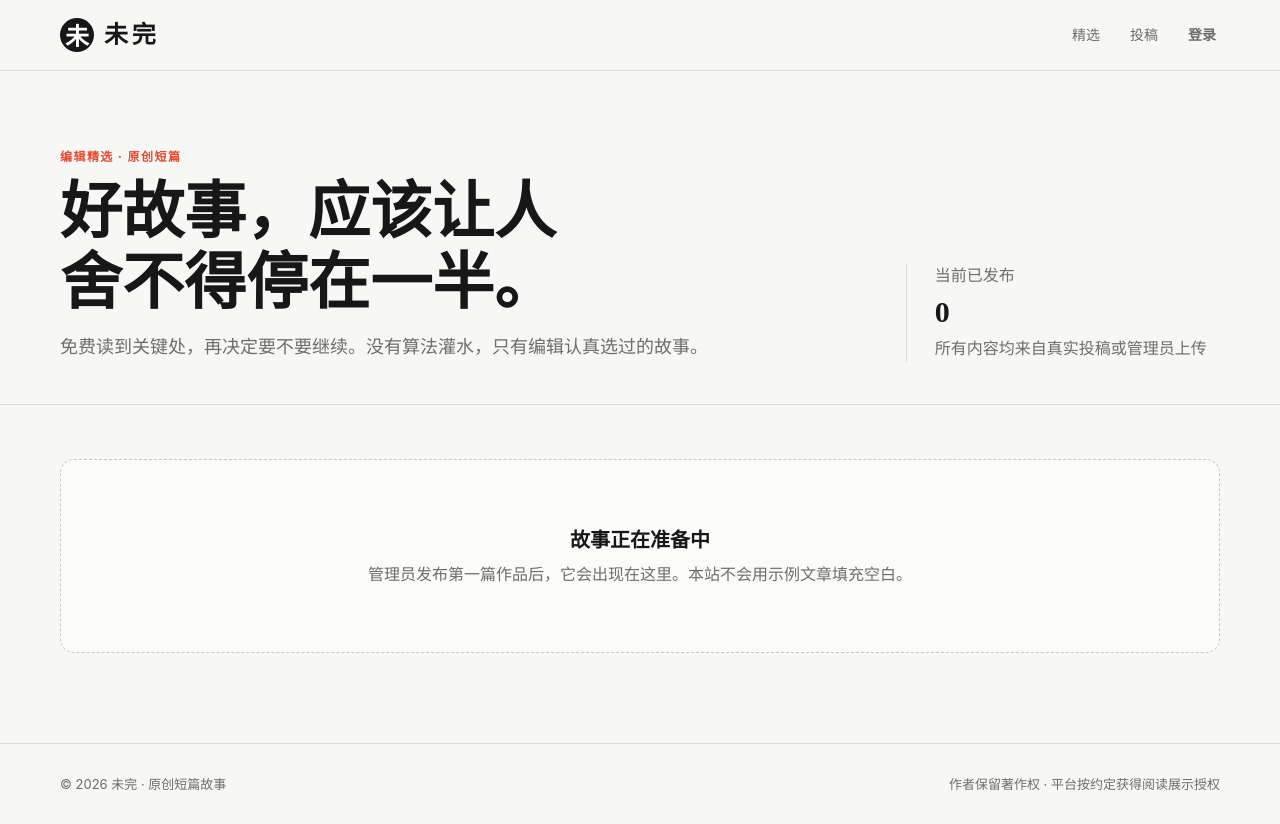
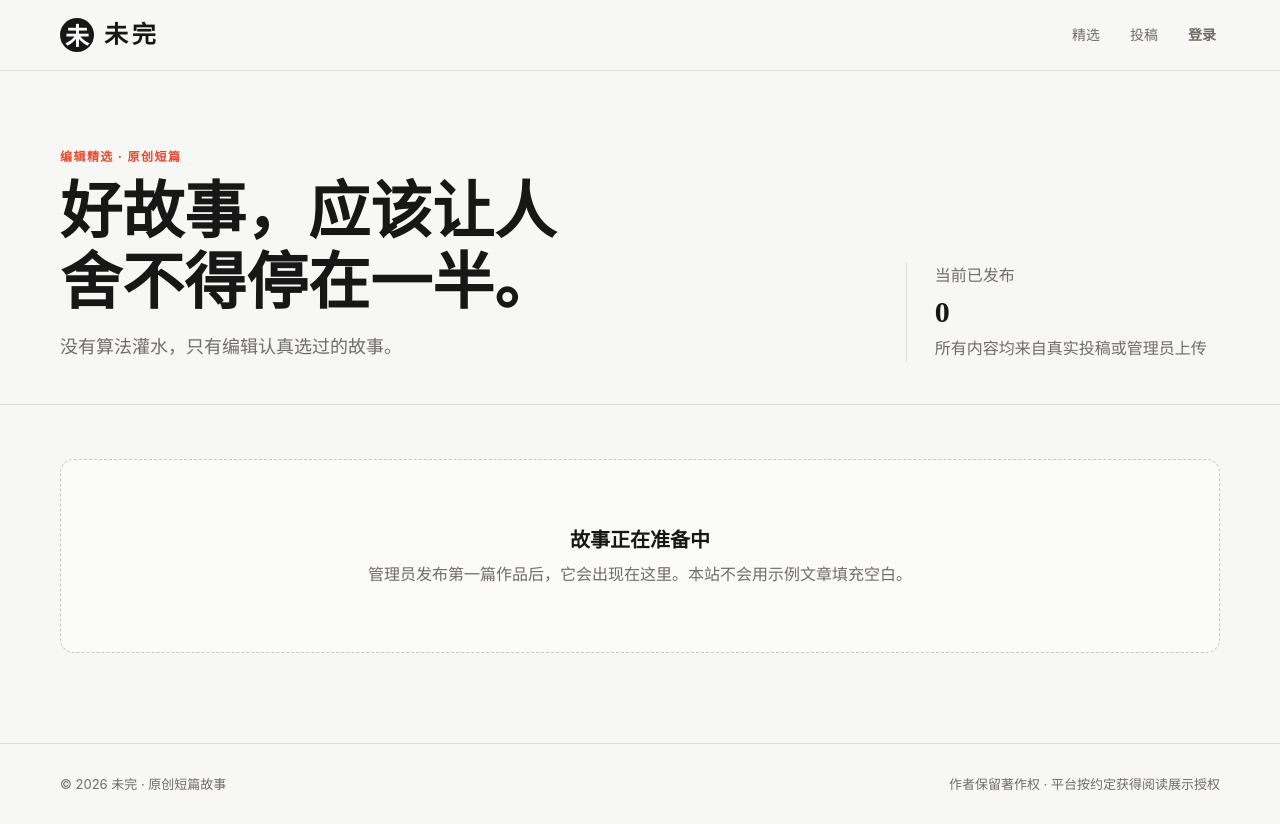
Before and after one commit to guaiwu012/story_web, a Next.js app: page / in a window 1280 px wide. Built offline with nearby package versions, Linux system fonts and the light colour scheme; no server answers; the database is empty.

Commit message:
chore: simplify homepage subtitle

```diff
--- a/src/app/page.tsx
+++ b/src/app/page.tsx
@@ -1,6 +1,6 @@
 import Link from "next/link";
 import { db } from "@/lib/db";
 export default async function Home(){const stories=await db`SELECT s.id,s.title,s.slug,s.summary,s.author_name,s.price_cents,c.name category_name FROM stories s LEFT JOIN categories c ON c.id=s.category_id WHERE s.status='published' AND s.globally_withdrawn=false ORDER BY s.published_at DESC NULLS LAST`;return <>
-  <section className="hero"><div className="container hero-grid"><div><span className="eyebrow">编辑精选 · 原创短篇</span><h1 className="title">好故事，应该让人<br/>舍不得停在一半。</h1><p className="subtitle">免费读到关键处，再决定要不要继续。没有算法灌水，只有编辑认真选过的故事。</p></div><div className="hero-side">当前已发布<strong>{stories.length}</strong>所有内容均来自真实投稿或管理员上传</div></div></section>
+  <section className="hero"><div className="container hero-grid"><div><span className="eyebrow">编辑精选 · 原创短篇</span><h1 className="title">好故事，应该让人<br/>舍不得停在一半。</h1><p className="subtitle">没有算法灌水，只有编辑认真选过的故事。</p></div><div className="hero-side">当前已发布<strong>{stories.length}</strong>所有内容均来自真实投稿或管理员上传</div></div></section>
   <section className="container page">{stories.length===0?<div className="empty"><strong>故事正在准备中</strong>管理员发布第一篇作品后，它会出现在这里。本站不会用示例文章填充空白。</div>:<div className="story-grid">{stories.map(s=><Link key={s.id} className="card" href={`/story/${s.slug}`}><div className="card-meta"><span>{s.category_name||"未分类"}</span><span>{s.price_cents?`¥${(s.price_cents/100).toFixed(2)}`:"免费"}</span></div><h2>{s.title}</h2><p>{s.summary}</p><div className="card-link">开始阅读 →</div></Link>)}</div>}</section>
   </>}
```
